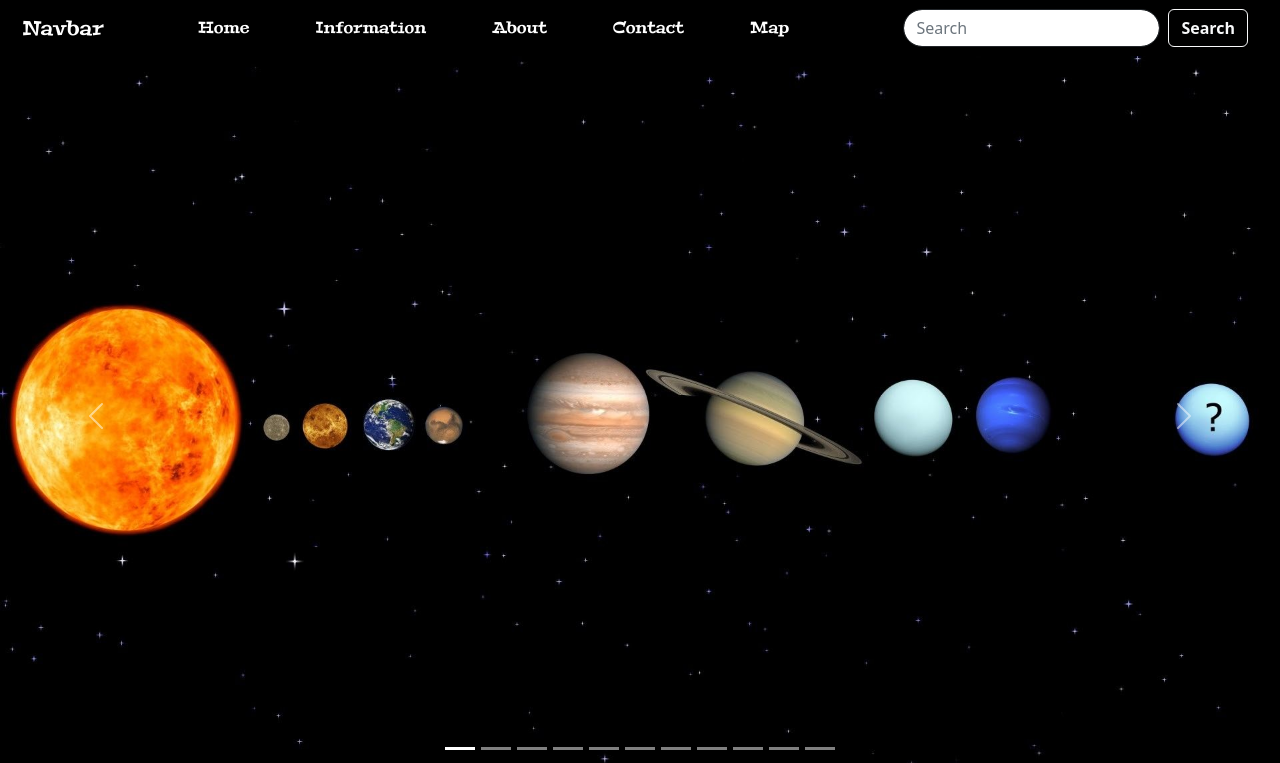
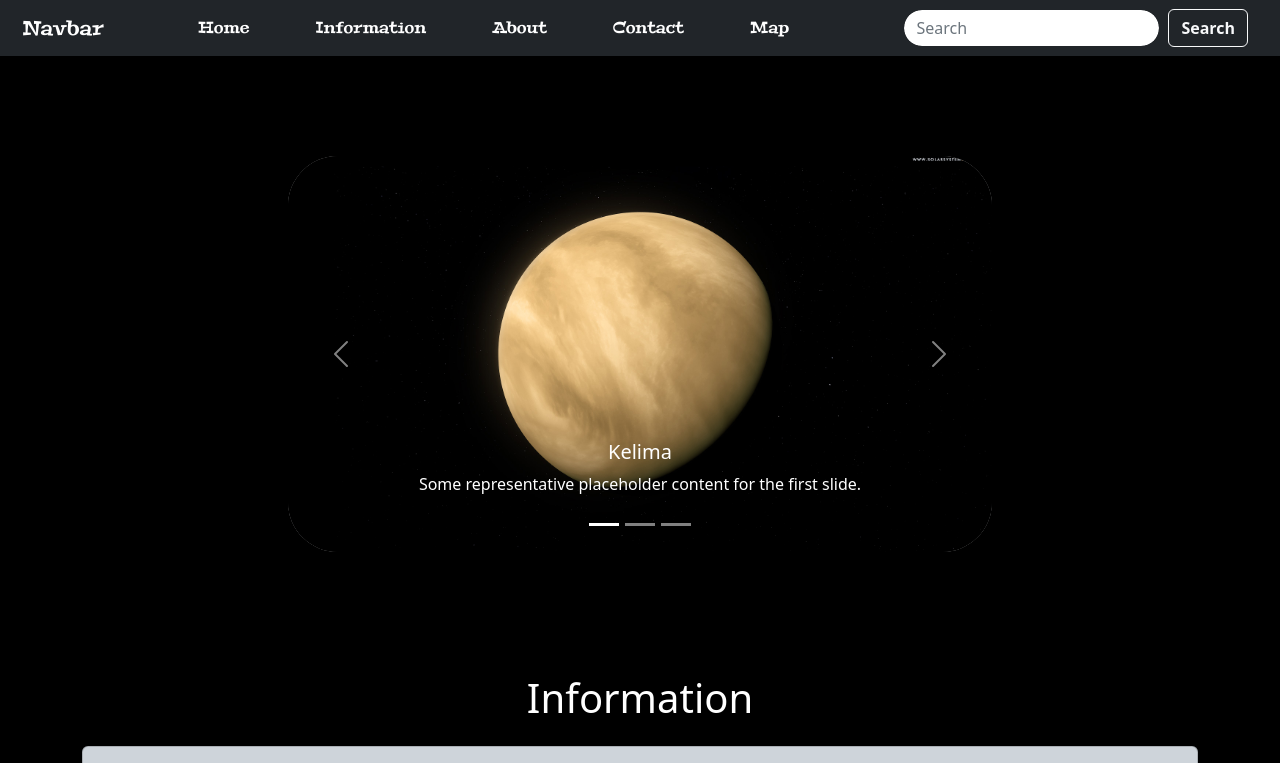
Before and after one commit to zulpahmih/Landingpages, a plain HTML site: page index.html in a window 1280 px wide. Shown: the top 763 px of the page. Drawn offline with nearby package versions, Linux system fonts and the light colour scheme.

Commit message:
edit file kesekian kalinya

```diff
--- a/index.html
+++ b/index.html
@@ -60,7 +60,7 @@
 <body>
 
   <!-- Navbar -->
-  <nav class="navbar navbar-expand-lg navbar-custom sticky-top bg-transparent" >
+  <nav class="navbar navbar-expand-lg navbar-custom sticky-top bg-dark" >
     <div class="container-fluid">
       <a class="navbar-brand navbar-brand-custom text-white">Navbar</a>
       <button class="navbar-toggler" type="button" data-bs-toggle="collapse" data-bs-target="#navbarSupportedContent" aria-controls="navbarSupportedContent" aria-expanded="false" aria-label="Toggle navigation">
@@ -93,55 +93,36 @@
   </nav>
 
   <!-- Carousel -->
-  <section id="home">
+  <section id="home" style=" width: 55%;margin: auto; margin-top: 100px; margin-bottom: 50px; ">
     <div id="carouselExampleIndicators" class="carousel slide" data-bs-ride="true">
       <div class="carousel-indicators">
           <button type="button" data-bs-target="#carouselExampleIndicators" data-bs-slide-to="0" class="active" aria-current="true" aria-label="Slide 1"></button>
           <button type="button" data-bs-target="#carouselExampleIndicators" data-bs-slide-to="1" aria-label="Slide 2"></button>
           <button type="button" data-bs-target="#carouselExampleIndicators" data-bs-slide-to="2" aria-label="Slide 3"></button>
-        <button type="button" data-bs-target="#carouselExampleIndicators" data-bs-slide-to="3" aria-label="Slide 4"></button>
-        <button type="button" data-bs-target="#carouselExampleIndicators" data-bs-slide-to="4" aria-label="Slide 5"></button>
-        <button type="button" data-bs-target="#carouselExampleIndicators" data-bs-slide-to="5" aria-label="Slide 6"></button>
-        <button type="button" data-bs-target="#carouselExampleIndicators" data-bs-slide-to="6" aria-label="Slide 7"></button>
-        <button type="button" data-bs-target="#carouselExampleIndicators" data-bs-slide-to="7" aria-label="Slide 8"></button>
-        <button type="button" data-bs-target="#carouselExampleIndicators" data-bs-slide-to="8" aria-label="Slide 9"></button>
-        <button type="button" data-bs-target="#carouselExampleIndicators" data-bs-slide-to="9" aria-label="Slide 10"></button>
-        <button type="button" data-bs-target="#carouselExampleIndicators" data-bs-slide-to="10" aria-label="Slide 11"></button>
       </div>
-      <div class="carousel-inner ">
-        <div class="carousel-item active" >
-          <img src="assets/solarsystem.jpg" class="d-block w-100" alt="...">
+      <div class="carousel-inner bg-light" style="border-radius: 50px; ">
+          <div class="carousel-item active">
+          <img src="assets/matahari_1.jpg" class="d-block w-100" alt="...">
+          <div class="carousel-caption d-none d-md-block">
+              <h5>Matahari</h5>
+              <p>Some representative placeholder content for the first slide.</p>
           </div>
-        <div class="carousel-item">
-          <img src="assets/matahari_1.jpg" class="d-block w-100" alt="...">
           </div>
-        <div class="carousel-item">
+          <div class="carousel-item active">
             <img src="assets/merkurius_2.jpg" class="d-block w-100" alt="...">
+            <div class="carousel-caption d-none d-md-block">
+                <h5>Kedua</h5>
+                <p>Some representative placeholder content for the first slide.</p>
             </div>
-        <div class="carousel-item">
+            </div>
+            <div class="carousel-item active">
               <img src="assets/venus_3.jpg" class="d-block w-100" alt="...">
+              <div class="carousel-caption d-none d-md-block">
+                  <h5>Kelima</h5>
+                  <p>Some representative placeholder content for the first slide.</p>
               </div>
-        <div class="carousel-item">
-          <img src="assets/bumi_4.jpg" class="d-block w-100" alt="...">
               </div>
-        <div class="carousel-item">
-          <img src="assets/mars_5.jpg" class="d-block w-100" alt="...">
-        </div>
-        <div class="carousel-item">
-          <img src="assets/jupiter_6.jpg" class="d-block w-100" alt="...">
-        </div>
-        <div class="carousel-item">
-          <img src="assets/saturnus_7.jpg" class="d-block w-100" alt="...">
-        </div>
-        <div class="carousel-item">
-          <img src="assets/uranus_8.jpg" class="d-block w-100" alt="...">
-        </div>
-        <div class="carousel-item">
-          <img src="assets/neptunus_9.jpg" class="d-block w-100" alt="...">
-        </div>
-        <div class="carousel-item">
-          <img src="assets/pluto_10.jpg" class="d-block w-100" alt="...">
-        </div>
+
       </div>
       <button class="carousel-control-prev" type="button" data-bs-target="#carouselExampleIndicators" data-bs-slide="prev">
           <span class="carousel-control-prev-icon" aria-hidden="true"></span>
@@ -151,8 +132,6 @@
           <span class="carousel-control-next-icon" aria-hidden="true"></span>
           <span class="visually-hidden">Next</span>
       </button>
-    </div>
-    </div>
       </div>
   </div>
   </section>
```
Also changed, not shown: assets/langit2.jpg (added), assets/langit3.jpg (added), assets/langit4.jpg (added), assets/latar.jpg (added), 1 other file. Lines whose indentation alone changed are shown as unchanged.
